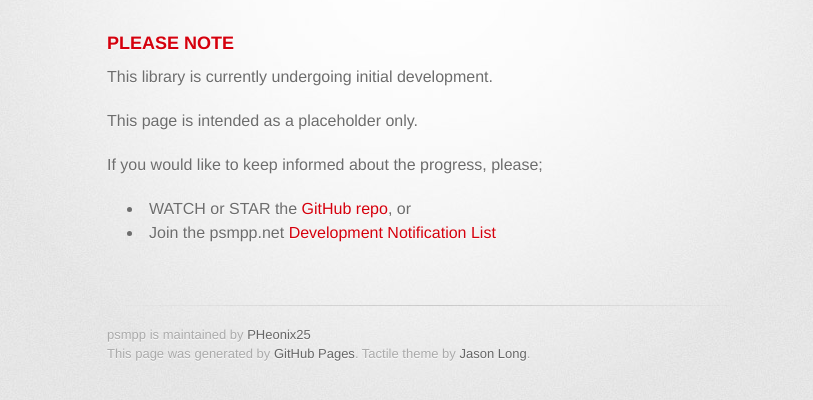
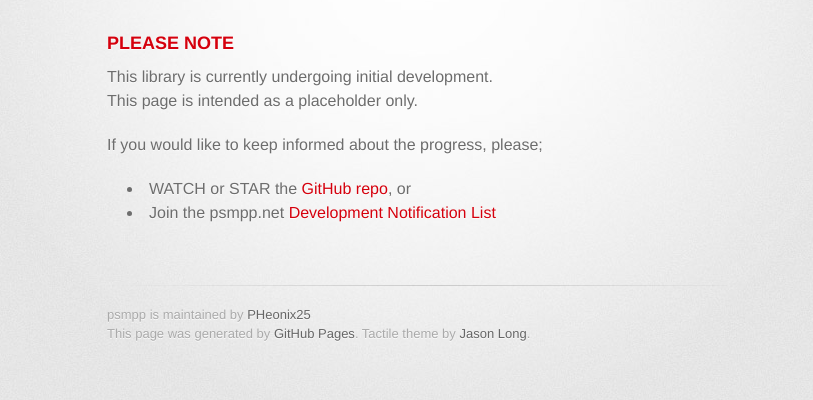
Before and after one commit to PHeonix25/psmpp, a plain HTML site: page index.html in a window 1280 px wide. Shown: the part 158-558 px from the top of the page, without its empty margins (223-1036 px from the left). Drawn offline with Linux system fonts and the light colour scheme; a web font is replaced by a local one.

Commit message:
Finished updating layout/tidying

```diff
--- a/index.html
+++ b/index.html
@@ -24,8 +24,8 @@
 
         <section id="warning" class="clearfix">
           <h3>PLEASE NOTE</h3>
-          <p>This library is currently undergoing initial development.</p>
-          <p>This page is intended as a placeholder only.</p>
+          <p>This library is currently undergoing initial development.<br />
+             This page is intended as a placeholder only.</p>
           <p>If you would like to keep informed about the progress, please;
             <ul>
               <li>WATCH or STAR the <a href="https://github.com/PHeonix25/psmpp">GitHub repo</a>, or </li>
```
